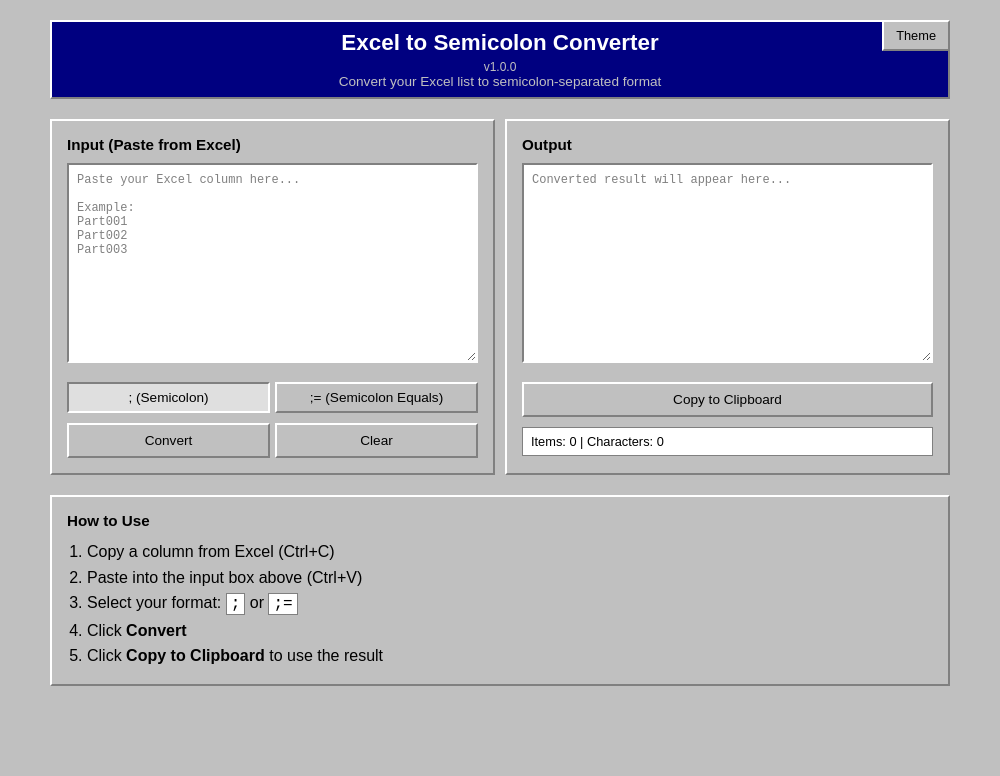
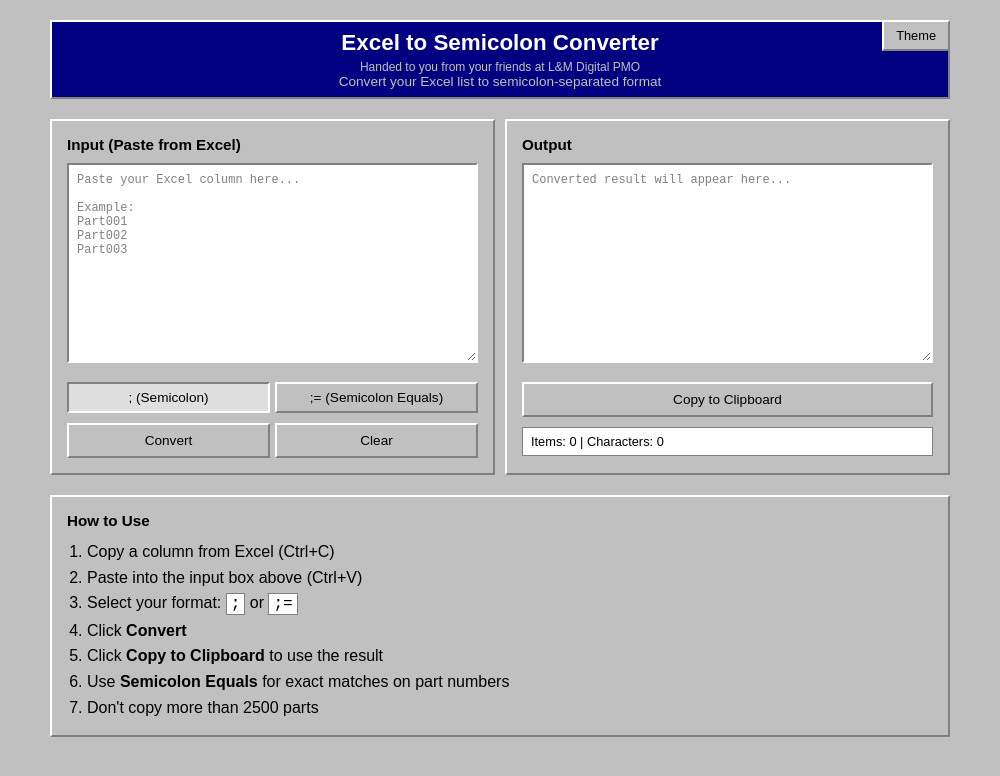
Before and after one commit to vigrenm-partmaster/clipboard-converter, an Electron app: page index.html in a window 1000 px wide. Drawn offline with Linux system fonts and the light colour scheme.

Commit message:
added some notes to the users

```diff
--- a/index.html
+++ b/index.html
@@ -377,7 +377,7 @@
 
         <header>
             <h1>Excel to Semicolon Converter</h1>
-            <p class="version">v1.0.0</p>
+            <p class="version">Handed to you from your friends at L&M Digital PMO</p>
             <p class="subtitle">Convert your Excel list to semicolon-separated format</p>
         </header>
 
@@ -439,6 +439,8 @@
                 <li>Select your format: <code>;</code> or <code>;=</code></li>
                 <li>Click <strong>Convert</strong></li>
                 <li>Click <strong>Copy to Clipboard</strong> to use the result</li>
+                <li>Use <strong>Semicolon Equals</strong> for exact matches on part numbers</li>
+                <li>Don't copy more than 2500 parts</li>
             </ol>
         </div>
     </div>
```
